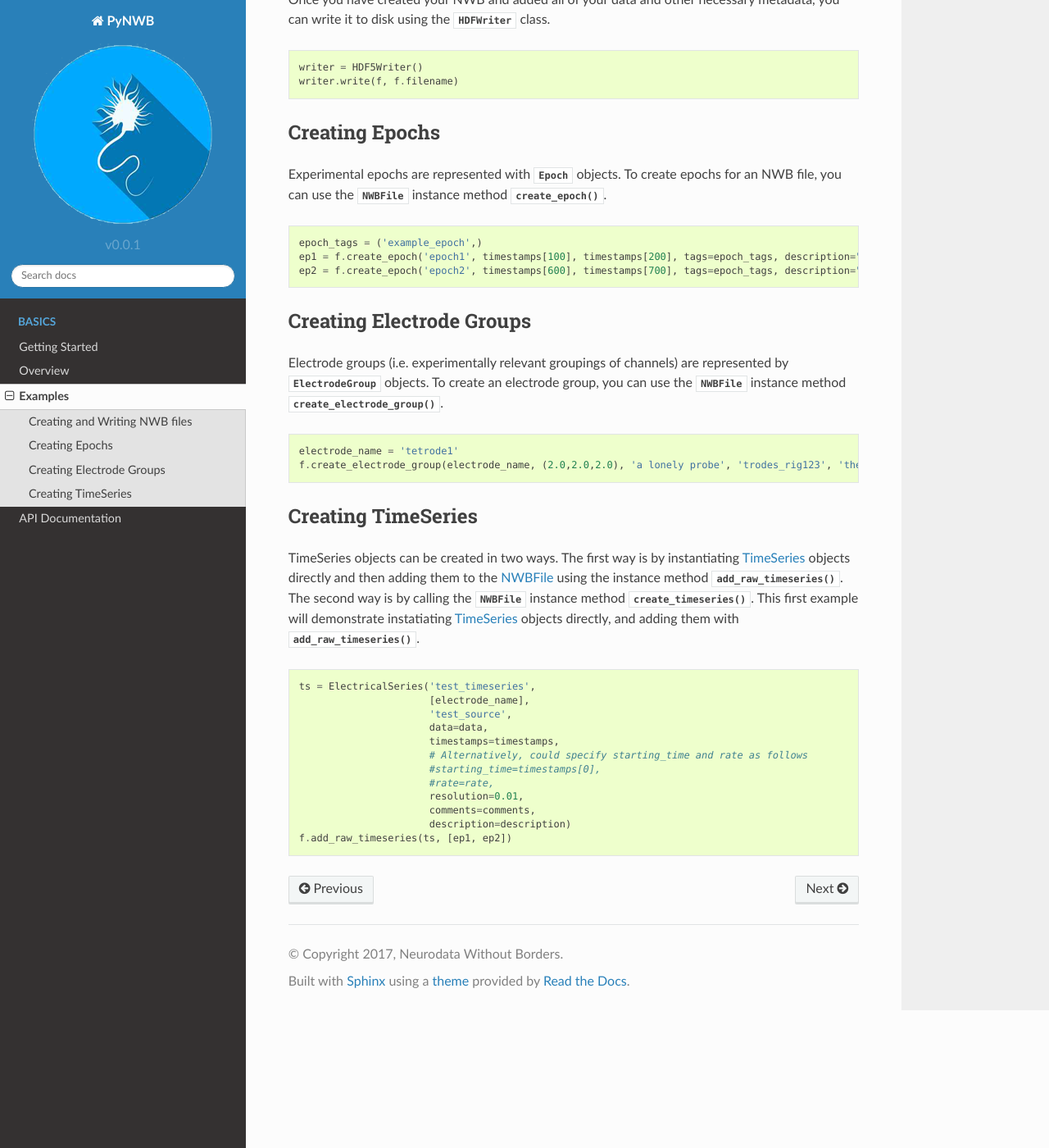
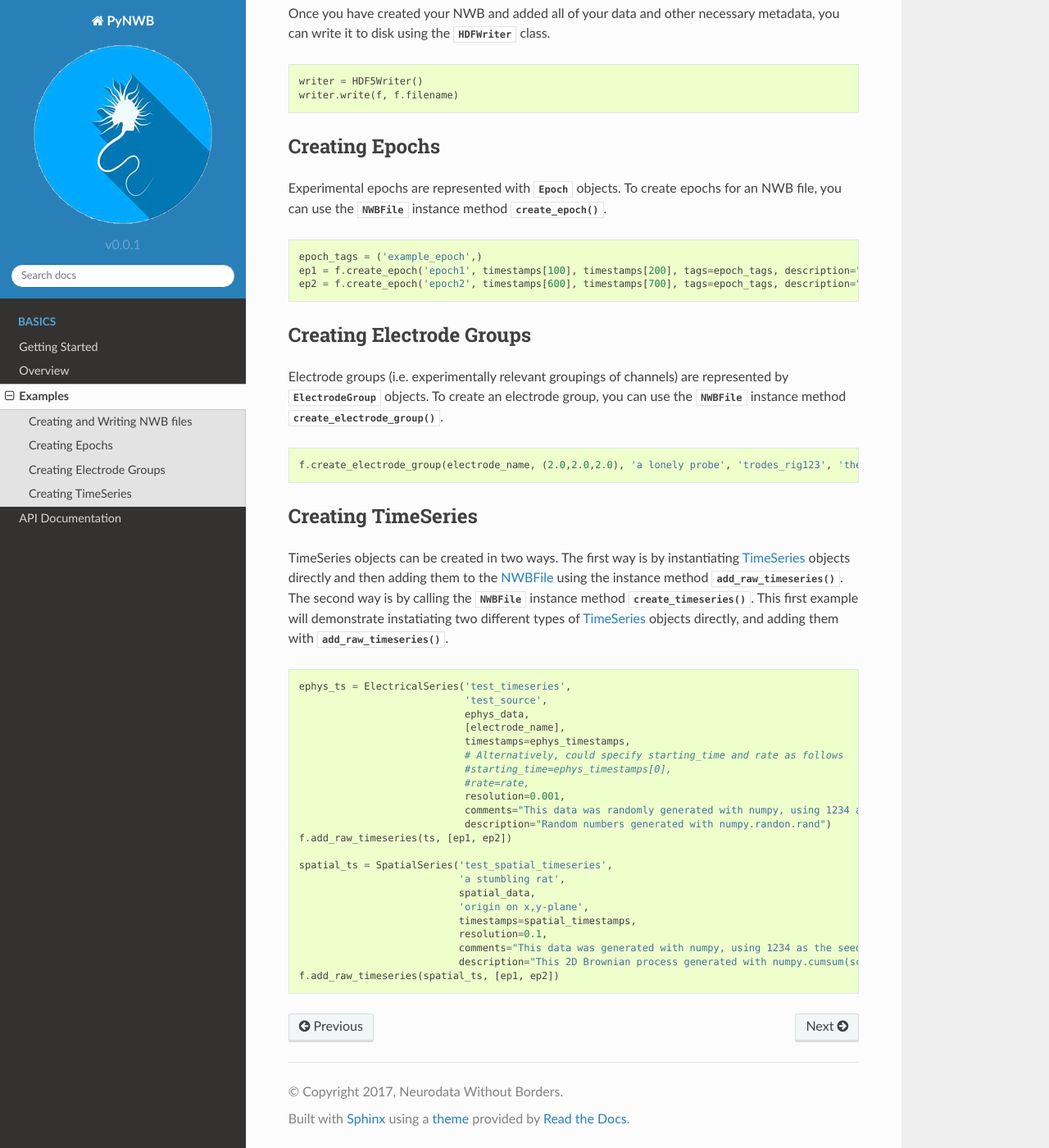
Before and after one commit to NeurodataWithoutBorders/pynwb, a Sphinx documentation site: the page built from docs/source/example.rst, in a window 1280 px wide and 1400 px high, scrolled down 674 px. Shown: the whole window at 82% size. Built offline with Sphinx 7.4.7 and the Read the Docs theme 2.0.0, drawn with Linux system fonts in a browser that asks for light colours; some of the changed text lies outside the part shown.

Commit message:
added SpatialSeries example to documentation examples

```diff
--- a/docs/source/example.rst
+++ b/docs/source/example.rst
@@ -8,12 +8,13 @@ clarity, we define them here.
 
 .. code-block:: python
 
-    electrode_name = 'electrode1'
-    description = "This is a test TimeSeries dataset, and has no scientific value"
-    comments = "After a long journey there and back again, the treasures have been returned to their rightful owners."
+    electrode_name = 'tetrode1'
     rate = 10.0
-    data = numpy.random.rand(data_len)
-    timestamps = numpy.arange(data_len) / rate
+    np.random.seed(1234)
+    ephys_data = np.random.rand(data_len)
+    ephys_timestamps = np.arange(data_len) / rate
+    spatial_timestamps = ephys_timestamps[::10]
+    spatial_data = np.cumsum(sps.norm.rvs(size=(2,len(spatial_timestamps))), axis=-1).T
 
 Creating and Writing NWB files
 -----------------------------------------------------
@@ -58,7 +59,6 @@ an electrode group, you can use the :py:class:`~pynwb.ui.file.NWBFile` instance
 
 .. code-block:: python
 
-    electrode_name = 'tetrode1'
     f.create_electrode_group(electrode_name, (2.0,2.0,2.0), 'a lonely probe', 'trodes_rig123', 'the most desolate of brain regions')
 
 Creating TimeSeries
@@ -66,20 +66,30 @@ Creating TimeSeries
 
 TimeSeries objects can be created in two ways. The first way is by instantiating :ref:`timeseries_overview` objects directly and then adding them to
 the :ref:`file_overview` using the instance method :py:func:`~pynwb.ui.file.NWBFile.add_raw_timeseries`. The second way is by calling the :py:class:`~pynwb.ui.file.NWBFile`
-instance method :py:func:`~pynwb.ui.file.NWBFile.create_timeseries`. This first example will demonstrate instatiating :ref:`timeseries_overview` objects
-directly, and adding them with :py:func:`~pynwb.ui.file.NWBFile.add_raw_timeseries`.
+instance method :py:func:`~pynwb.ui.file.NWBFile.create_timeseries`. This first example will demonstrate instatiating two different
+types of :ref:`timeseries_overview` objects directly, and adding them with :py:func:`~pynwb.ui.file.NWBFile.add_raw_timeseries`.
 
 .. code-block:: python
 
-    ts = ElectricalSeries('test_timeseries',
-                          [electrode_name],
-                          'test_source',
-                          data=data,
-                          timestamps=timestamps,
-                          # Alternatively, could specify starting_time and rate as follows
-                          #starting_time=timestamps[0],
-                          #rate=rate,
-                          resolution=0.01,
-                          comments=comments,
-                          description=description)
+    ephys_ts = ElectricalSeries('test_timeseries',
+                                'test_source',
+                                ephys_data,
+                                [electrode_name],
+                                timestamps=ephys_timestamps,
+                                # Alternatively, could specify starting_time and rate as follows
+                                #starting_time=ephys_timestamps[0],
+                                #rate=rate,
+                                resolution=0.001,
+                                comments="This data was randomly generated with numpy, using 1234 as the seed",
+                                description="Random numbers generated with numpy.randon.rand")
     f.add_raw_timeseries(ts, [ep1, ep2])
+
+    spatial_ts = SpatialSeries('test_spatial_timeseries',
+                               'a stumbling rat',
+                               spatial_data,
+                               'origin on x,y-plane',
+                               timestamps=spatial_timestamps,
+                               resolution=0.1,
+                               comments="This data was generated with numpy, using 1234 as the seed",
+                               description="This 2D Brownian process generated with numpy.cumsum(scipy.stats.norm.rvs(size=(2,len(timestamps))), axis=-1).T")
+    f.add_raw_timeseries(spatial_ts, [ep1, ep2])
```
